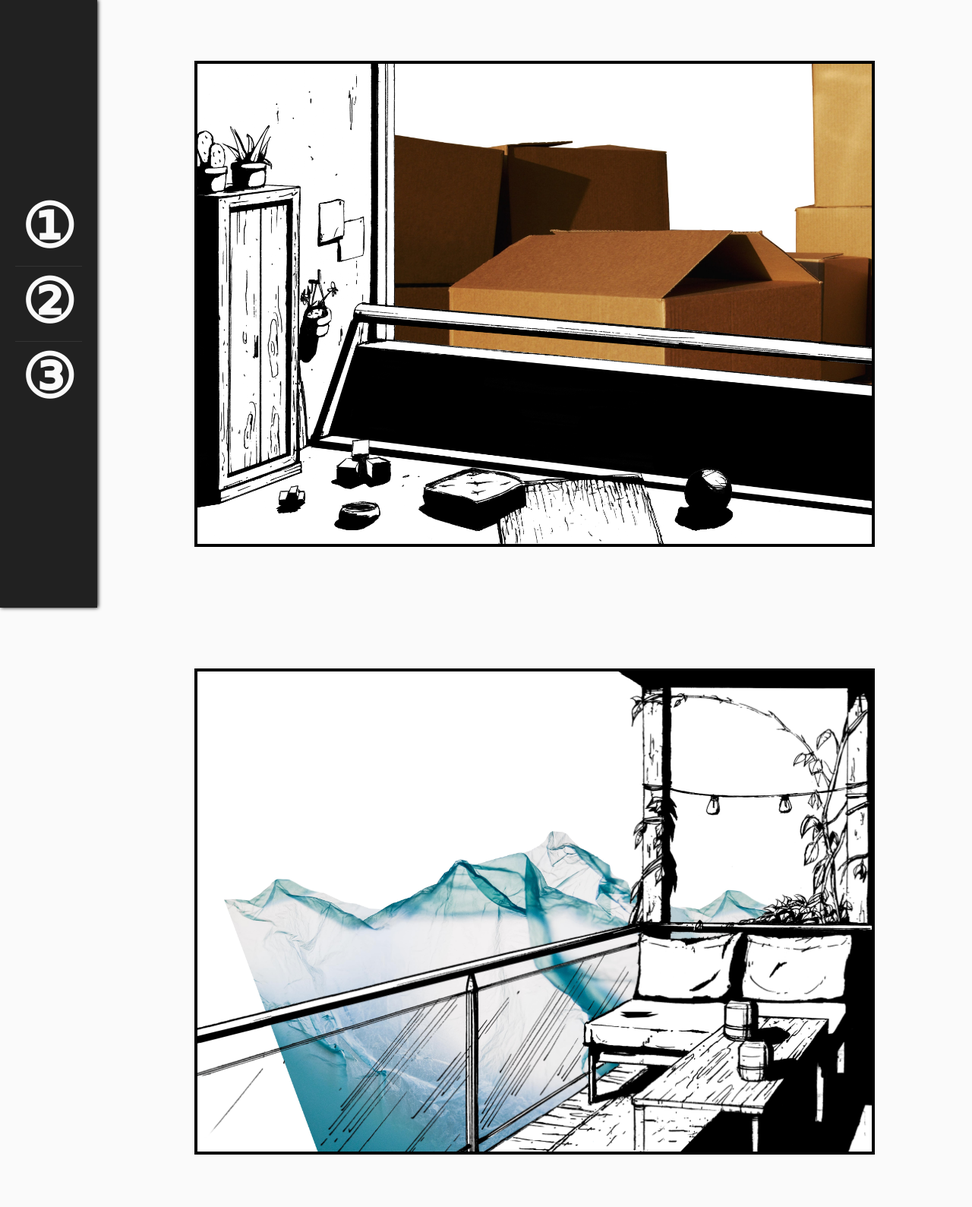
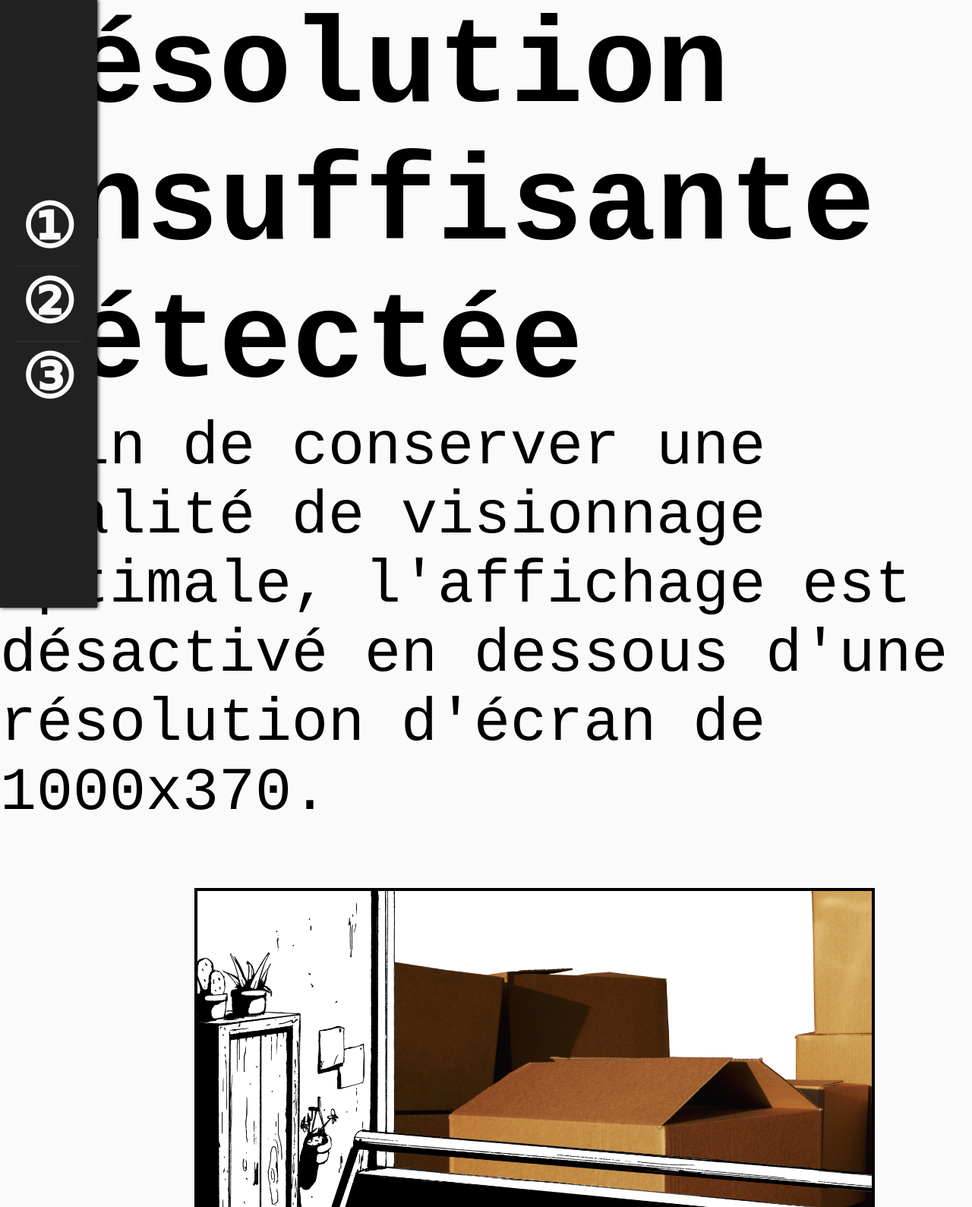
Before and after one commit to bouthmyyy/micromacro, a plain HTML site: page index.html in a window 1280 px wide. Shown: the top 1589 px of the page at 76% size. Drawn offline with Linux system fonts and the light colour scheme.

Commit message:
Update index.html

```diff
--- a/index.html
+++ b/index.html
@@ -5,9 +5,17 @@
     <meta http-equiv="X-UA-Compatible" content="IE=edge" />
     <meta name="viewport" content="width=device-width, initial-scale=1.0" />
     <link rel="stylesheet" href="css/style.css" />
-    <title>Workshop #1</title>
+    <title>Micro Macro</title>
   </head>
   <body>
+    <div class="warning">
+      <h1>Résolution insuffisante détectée</h1>
+      <p>
+        Afin de conserver une qualité de visionnage optimale, l'affichage est
+        désactivé en dessous d'une résolution d'écran de 1000x370.
+      </p>
+    </div>
+
     <!-- NAVBAR -->
     <nav>
       <ul>
@@ -35,4 +43,6 @@
   </body>
 </html>
 
-<!-- Code handwritten and art made by Antoine Bouthmy -->
+<!-- Art, code and digital manipulation by Antoine Bouthmy -->
+
+<!-- Original background pictures by Artem Podrez (1,2) and Nico Becker (3) -->
```
